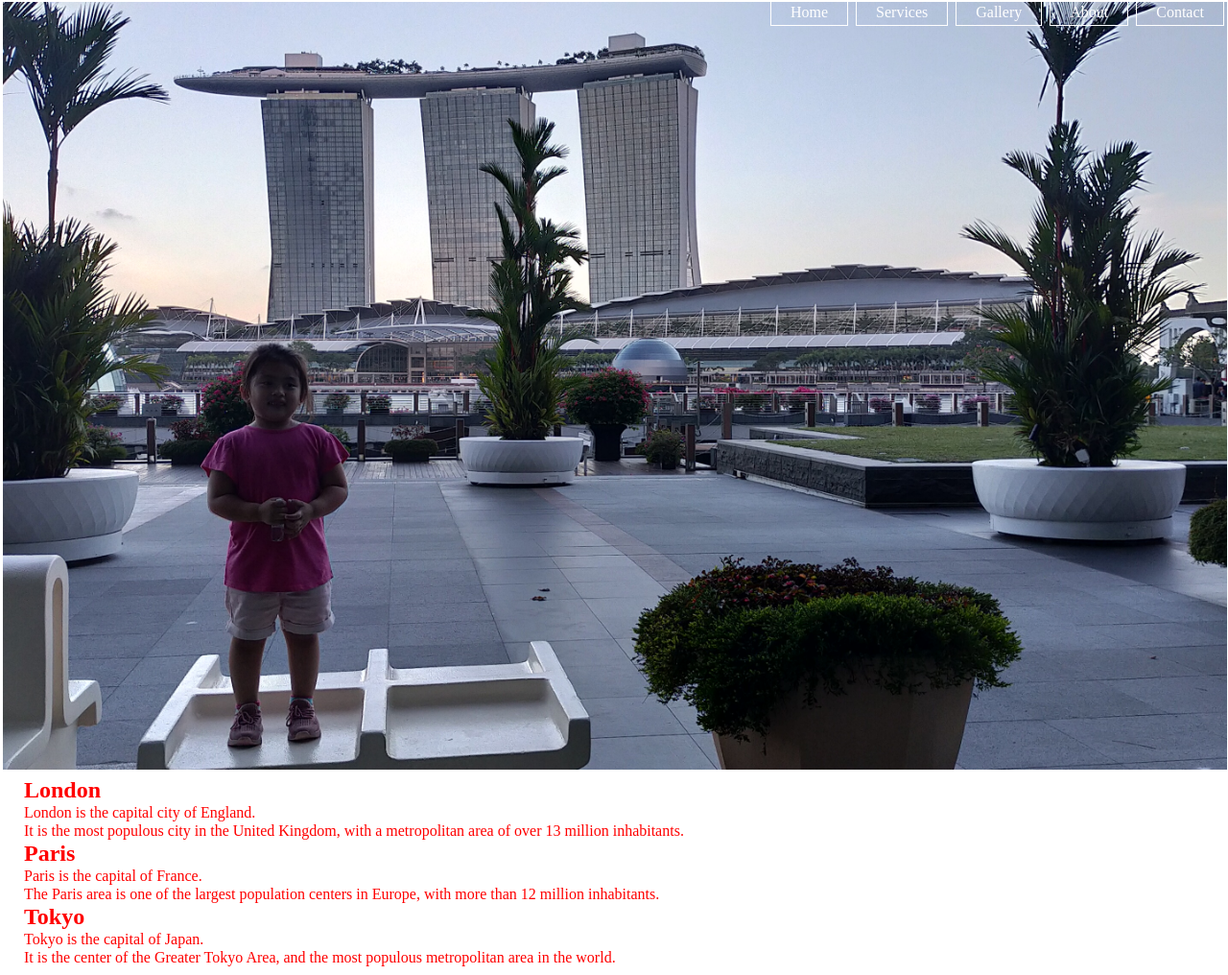
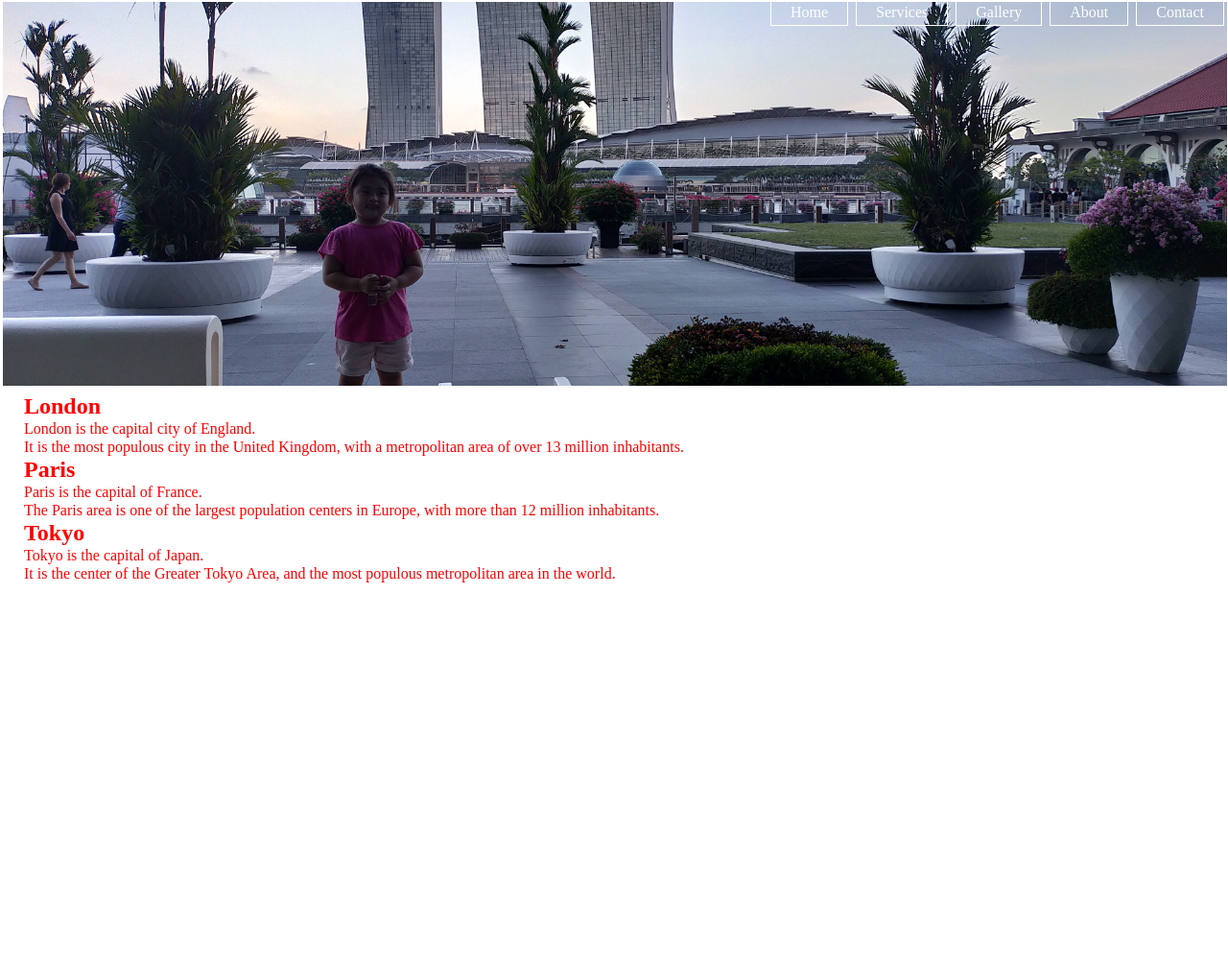
Before and after one commit to akatoybits/SampleWebsite, a web app: file index.html in a window 1280 px wide. Shown: the whole page at 96% size. After the commit the page ends 607 px from the top, so only its background shows below. Run offline with its HTML, style and script files only (its server is not run), Linux system fonts and the light colour scheme.

Commit message:
hello singapore4

```diff
--- a/css/style.css
+++ b/css/style.css
@@ -6,7 +6,7 @@
 header{
   background-image: url(../bg.jpg);
   background-size: cover;
-  height:   100vh;
+  height:   50vh;
   width: 100%;
   background-position: center;
 
```
